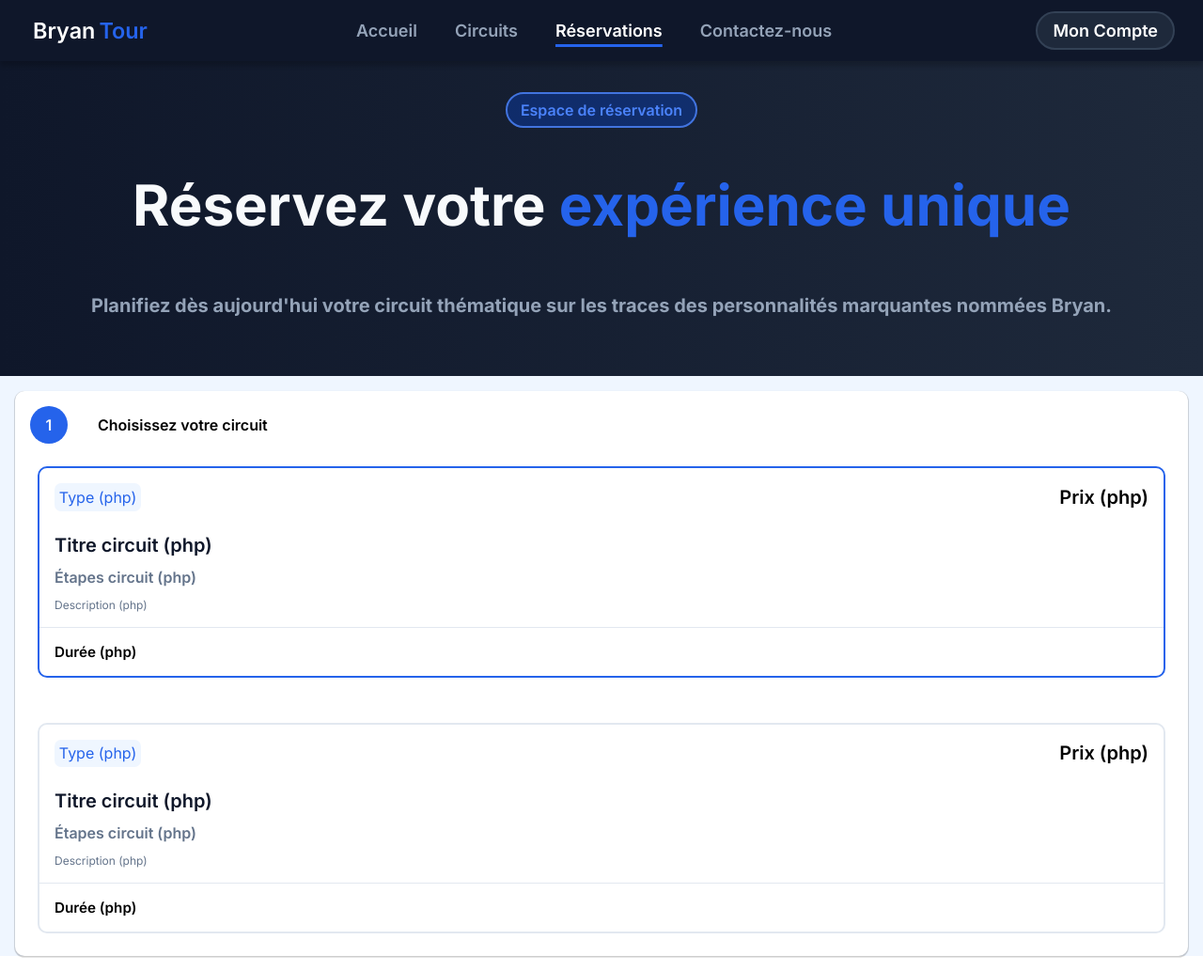
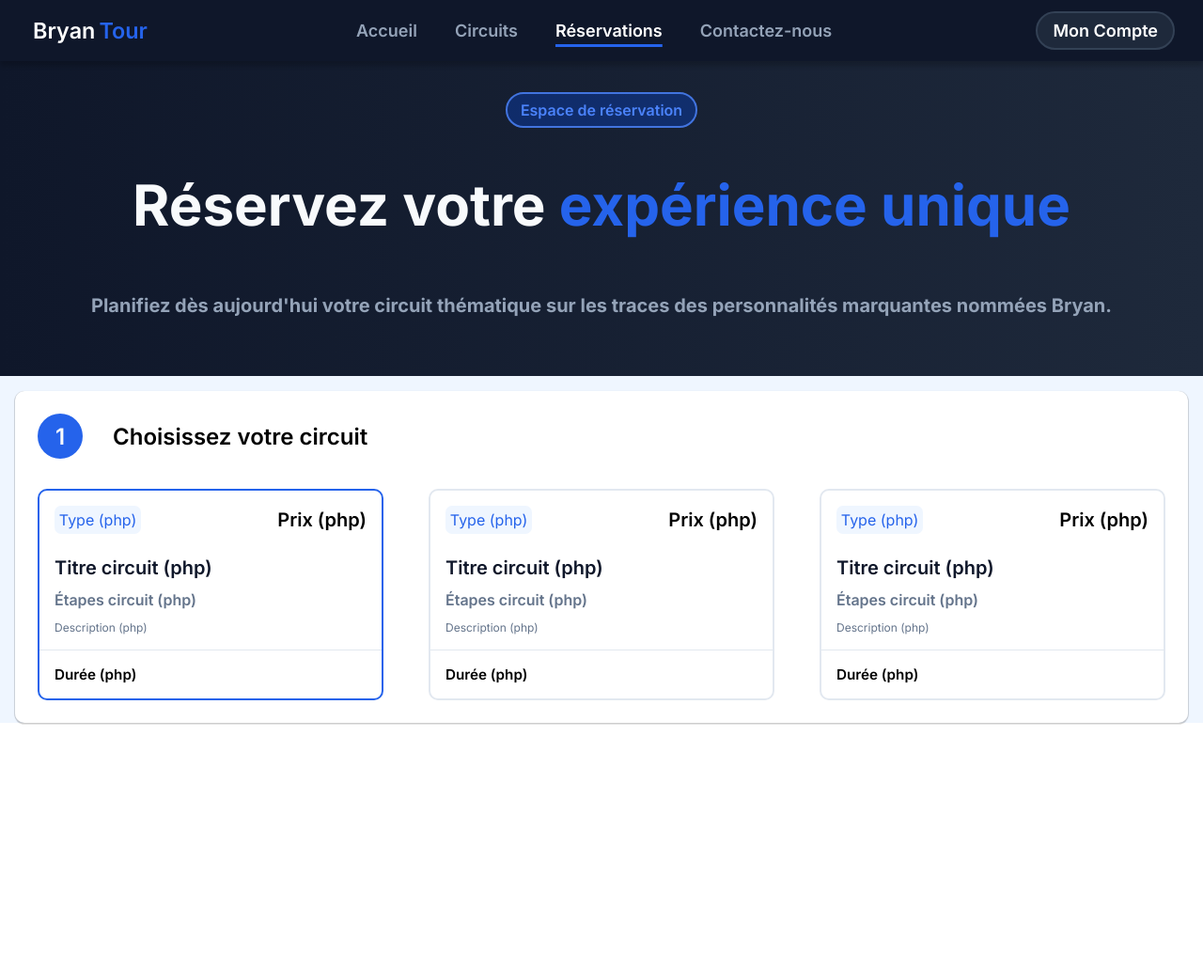
Before and after one commit to Dfortgaming/Projet_BDD, a PHP site: page /reservations.html in a window 1280 px wide. Shown: the whole page at 94% size. After the commit the page ends 771 px from the top, so only its background shows below. Run offline with PHP 8.4, Linux system fonts and the light colour scheme.

Commit message:
Ajout du responsive sur le choix des réservations

```diff
--- a/HTML/reservations.html
+++ b/HTML/reservations.html
@@ -107,6 +107,20 @@
                             <div class="during_time">Durée (php)</div>
                         </div>
                     </div>
+                    <div class="circ_disp">
+                        <div class="top">
+                            <div class="type">Type (php)</div>
+                            <div class="prix">Prix (php)</div>
+                        </div>
+                        <div class="mid">
+                            <div class="title-circ">Titre circuit (php)</div>
+                            <div class="steps">Étapes circuit (php)</div>
+                            <div class="desc">Description (php)</div>
+                        </div>
+                        <div class="bottom">
+                            <div class="during_time">Durée (php)</div>
+                        </div>
+                    </div>
                 </div>
             </div>
         </section>
--- a/HTML/style/bryan_style.css
+++ b/HTML/style/bryan_style.css
@@ -658,6 +658,25 @@ a{
         border-radius: 0.625rem;
     }
 
+    .choice .title{
+        font-size: 1.5rem;
+    }
+
+    .choice .number{
+        font-size: 1.5rem;
+        width: 3rem;
+        height: 3rem;
+    }
+
+    .header{
+        padding: 1rem;
+    }
+
+    .content{
+        display:grid;
+        grid-template-columns:auto auto ;
+    }
+
 
 
 }
@@ -829,6 +848,26 @@ a{
         border-radius: 0.625rem;
     }
 
+        .choice .title{
+        font-size: 1.5rem;
+    }
+
+    .choice .number{
+        font-size: 1.5rem;
+        width: 3rem;
+        height: 3rem;
+    }
+
+    .header{
+        padding: 1rem;
+    }
+
+    .content{
+        display:grid;
+        grid-template-columns:auto auto auto ;
+    }
+
+
 
 
 }
```
